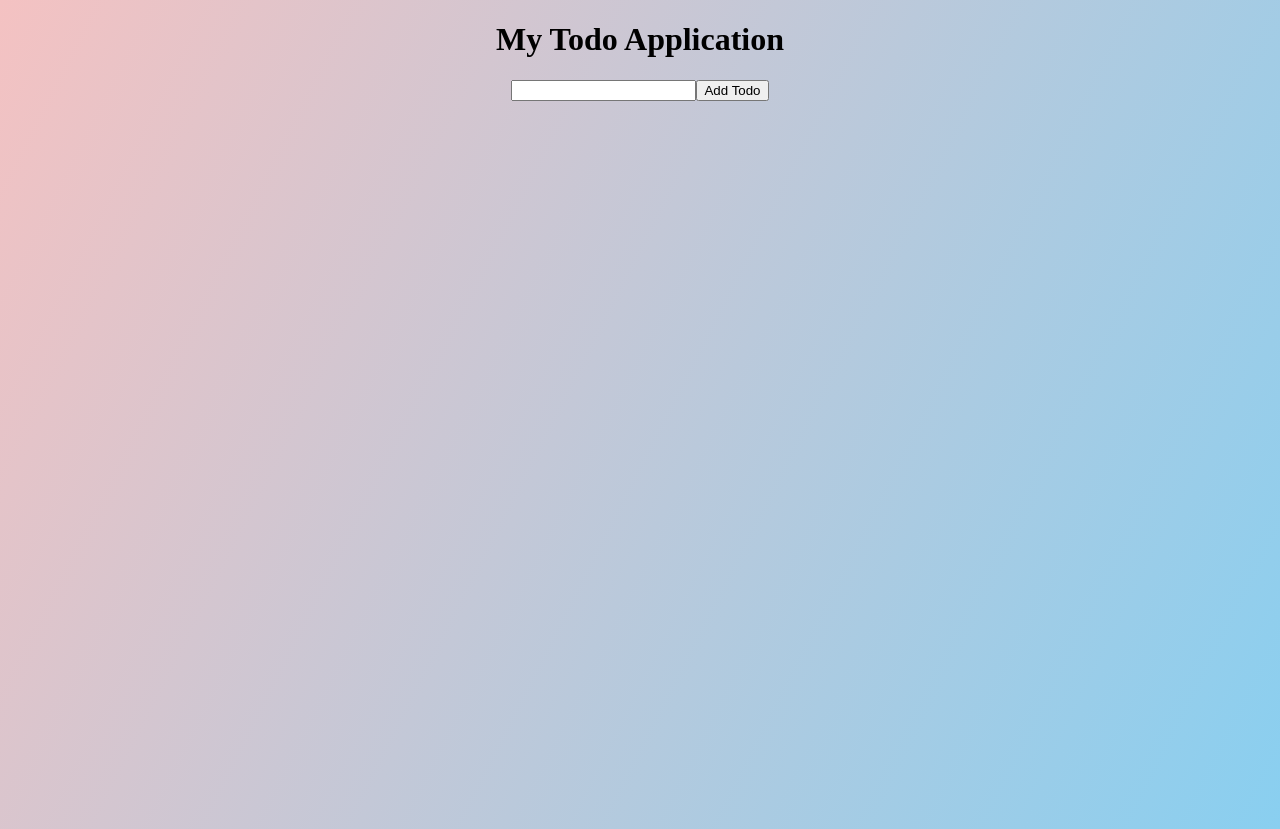
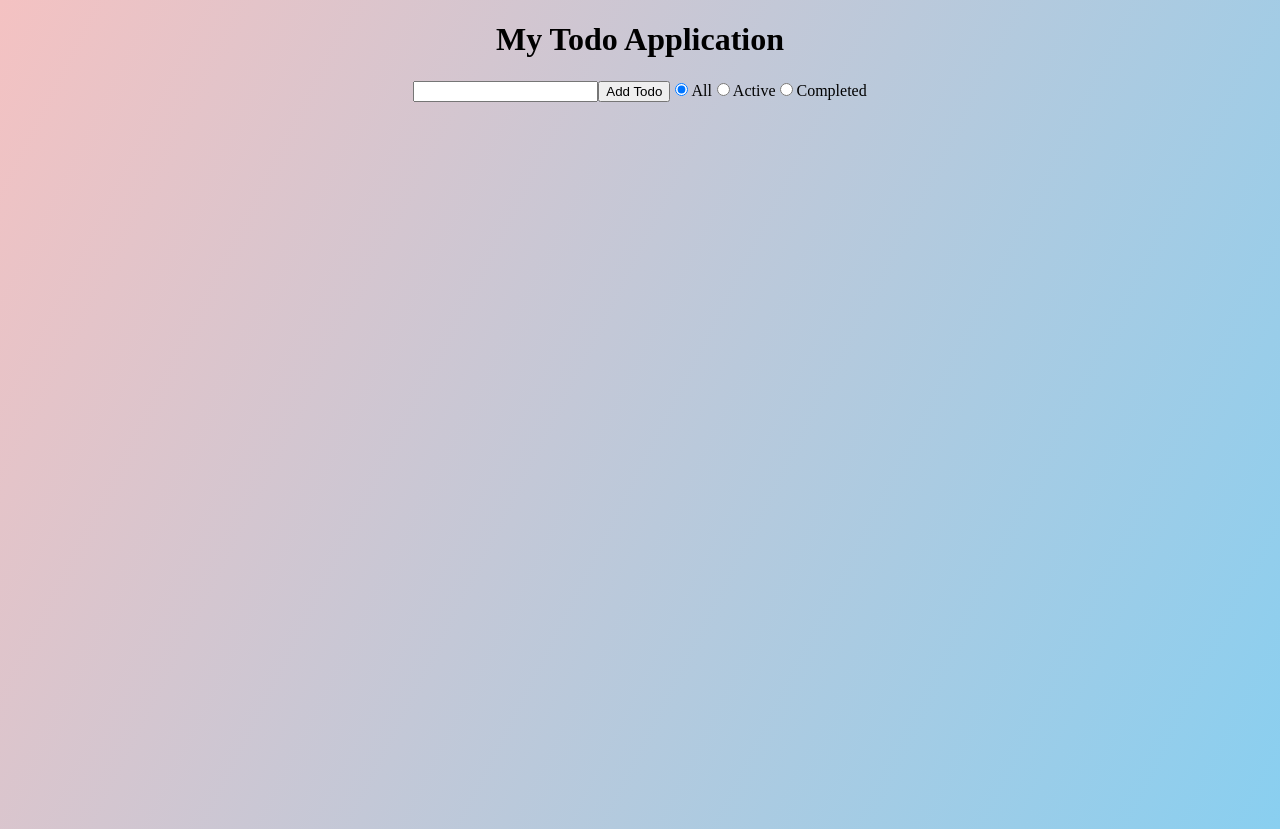
Before and after one commit to Djames16/todo, a Vue app: page / in a window 1280 px wide. Built offline with nearby package versions, Linux system fonts and the light colour scheme.

Commit message:
Changes 6

```diff
--- a/src/App.vue
+++ b/src/App.vue
@@ -2,9 +2,21 @@
 import {ref, watch} from 'vue'
 let todos = ref (JSON.parse(window.localStorage.getItem('todos'))??[])
 let newTodo = ref('')
+let filter =ref('all')
 watch(todos, function(value){
   window.localStorage.setItem('todos', JSON.stringify(value))
   }, {deep: true})
+
+  function todoFilter (todo){
+     if(filter.value=='active') {
+      return todo.complete == false;
+    } else if (filter.value=='completed') {
+      return todo.complete==true;
+    } else {
+      return true
+    }
+  }
+
 function AddTodo(){
   todos.value.push({
     text: newTodo.value,
@@ -23,7 +35,7 @@ function deleteTodo(index){
 
   <h1>My Todo Application</h1>
 <ol>
-  <li v-for="(todo, index) in todos">
+  <li v-for="(todo, index) in todos.filter(todoFilter)">
     <input type="checkbox" v-model="todo.complete">
     <button @click="deleteTodo(index)">🚮</button>
     <span :class="{completed: todo.complete}">
@@ -33,7 +45,13 @@ function deleteTodo(index){
 </ol>
 
 <input v-model="newTodo" @keydown.enter="AddTodo">
-<button @click="AddTodo"> Add Todo</button>
+<button  @click="AddTodo"> Add Todo</button>
+<input name="filter" type="radio" value="all" v-model="filter">
+<label>All</label>
+<input name="filter" type="radio" value="active" v-model="filter">
+<label>Active</label>
+<input name="filter" type="radio" value="completed" v-model="filter">
+<label>Completed</label>
 </template>
 
 <style>
@@ -82,4 +100,5 @@ input[type="checkbox"]:checked::after{
   text-decoration: line-through;
   color: black;
 }
+
 </style>
```
